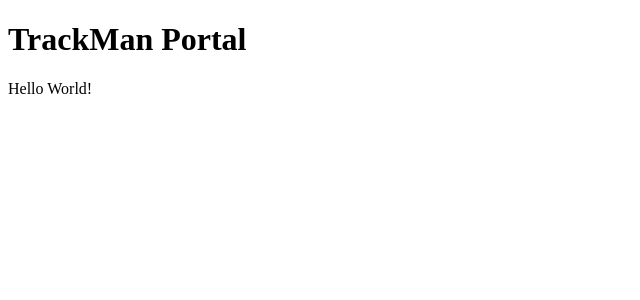
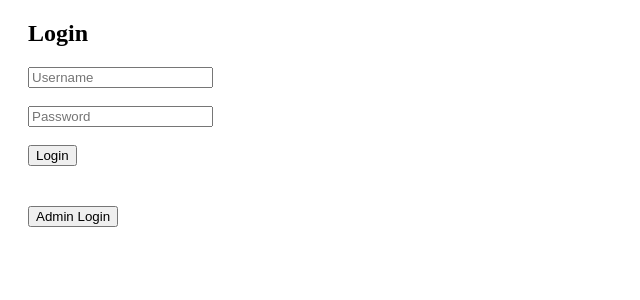
Before and after one commit to HighCheeseBaseball/trackman-portal-frontend, a React (Create React App) app: page / in a window 1280 px wide. Shown: the top 300 px of the page, without its empty margins (0-640 px from the left). Built offline with nearby package versions, Linux system fonts and the light colour scheme.

Commit message:
Update App.js

```diff
--- a/src/App.js
+++ b/src/App.js
@@ -1,10 +1,39 @@
-import React from 'react';
+import React, { useState } from "react";
+import Login from "./components/Login";
+import VideoList from "./components/VideoList";
+import AdminLogin from "./components/AdminLogin";
+import AdminPanel from "./components/AdminPanel";
 
 function App() {
+  const [user, setUser] = useState(null);
+  const [isAdmin, setIsAdmin] = useState(false);
+  const [showAdminLogin, setShowAdminLogin] = useState(false);
+
+  if (showAdminLogin) {
+    return <AdminLogin onLogin={() => setIsAdmin(true)} />;
+  }
+
+  if (isAdmin) {
+    return <AdminPanel />;
+  }
+
+  if (!user) {
+    return (
+      <div>
+        <Login onLogin={setUser} />
+        <button onClick={() => setShowAdminLogin(true)} style={{ margin: 20 }}>
+          Admin Login
+        </button>
+      </div>
+    );
+  }
+
   return (
     <div>
-      <h1>TrackMan Portal</h1>
-      <p>Hello World!</p>
+      <h1>TrackMan Video Portal</h1>
+      <p>Welcome, {user}!</p>
+      <VideoList player={user} />
+      <button onClick={() => setUser(null)}>Logout</button>
     </div>
   );
 }
```
